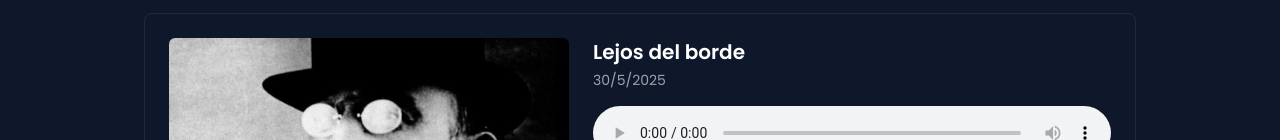
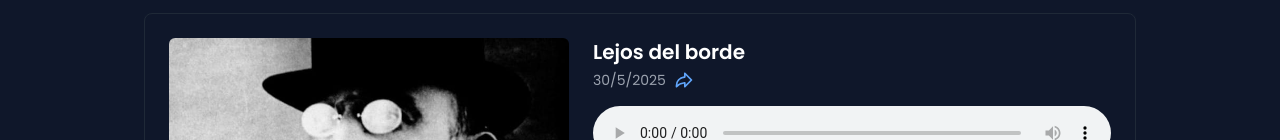
Before and after one commit to lucasmingarro/veivi-records, a Next.js app: page / in a window 1280 px wide. Shown: the part 660-800 px from the top of the page. Built offline with nearby package versions, Linux system fonts and the light colour scheme.

Commit message:
feat: add react-hot-toast for share confirmation
- Replace alert() in handleShare with toast.success
- Configure Toaster in layout.js with custom styles
- Display "Link copied to clipboard!" on success
- Display "Error copying the link!" on error

```diff
--- a/package.json
+++ b/package.json
@@ -25,6 +25,7 @@
     "react-countup": "^6.5.3",
     "react-dom": "^18.3.1",
     "react-feather": "^2.0.10",
+    "react-hot-toast": "^2.5.2",
     "react-infinite-scroll-component": "^6.1.0",
     "react-modal-video": "^2.0.0",
     "react-router-dom": "^7.0.1",
--- a/src/app/components/Feed.js
+++ b/src/app/components/Feed.js
@@ -5,20 +5,35 @@ import ReactAudioPlayer from "react-audio-player";
 import InfiniteScroll from "react-infinite-scroll-component";
 import Image from "next/image";
 import postsData from "../Data/posts";
+import { UilShare } from '@iconscout/react-unicons';
+import toast from 'react-hot-toast';
+import { useSearchParams } from 'next/navigation';
 
 export default function Feed() {
   const [posts, setPosts] = useState([]);
   const [visiblePosts, setVisiblePosts] = useState([]);
-  const [expandedPosts, setExpandedPosts] = useState([]); // IDs de los posts expandidos
+  const [expandedPosts, setExpandedPosts] = useState([]);
   const [hasMore, setHasMore] = useState(true);
+  const searchParams = useSearchParams();
+  const scrollTo = searchParams.get('scrollTo');
 
   useEffect(() => {
     const sortedPosts = [...postsData].sort(
       (a, b) => new Date(b.date) - new Date(a.date)
-    );
+    ).map((post, index) => ({
+      ...post,
+      id: post.id || `post-${index}`
+    }));
+
     setPosts(sortedPosts);
-    setVisiblePosts(sortedPosts.slice(0, 5)); // Mostrar los primeros 5
-  }, []);
+
+    if (scrollTo) {
+      setVisiblePosts(sortedPosts); // Cargamos todos los posts si hay scrollTo
+      setHasMore(false);
+    } else {
+      setVisiblePosts(sortedPosts.slice(0, 5));
+    }
+  }, [scrollTo]);
 
   const loadMorePosts = () => {
     const currentLength = visiblePosts.length;
@@ -32,9 +47,18 @@ export default function Feed() {
   const toggleContent = (postId) => {
     setExpandedPosts((prev) =>
       prev.includes(postId)
-        ? prev.filter((id) => id !== postId) // Quita el ID si ya está expandido
-        : [...prev, postId] // Agrega el ID si no está expandido
+        ? prev.filter((id) => id !== postId)
+        : [...prev, postId]
     );
+  };
+
+  const handleShare = (postId) => {
+    const url = `${window.location.origin}?scrollTo=${postId}`;
+    navigator.clipboard.writeText(url).then(() => {
+      toast.success('Link copied!');
+    }).catch(() => {
+      toast.error('Error copying the link!');
+    });
   };
 
   const MAX_CHARACTERS = 350;
@@ -60,13 +84,13 @@ export default function Feed() {
             </p>
           }
           style={{
-            overflow: "hidden", // Asegura que no cause desbordamiento horizontal
-            maxWidth: "100%", // Limita el ancho
+            overflow: "hidden",
+            maxWidth: "100%",
           }}
         >
           <div className="grid gap-8">
             {visiblePosts.map((post) => {
-              const isExpanded = expandedPosts.includes(post.id); // Comprueba si el post está expandido
+              const isExpanded = expandedPosts.includes(post.id);
               const contentToDisplay = isExpanded
                 ? post.content
                 : `${post.content.slice(0, MAX_CHARACTERS)}...`;
@@ -74,6 +98,7 @@ export default function Feed() {
               return (
                 <div
                   key={post.id}
+                  id={post.id}
                   className="p-6 border rounded-lg shadow-md bg-white dark:bg-slate-900 dark:border-gray-800 transition-colors flex flex-col md:flex-row items-start md:items-start md:gap-6 gap-4"
                 >
                   {post.image && post.imagePosition === "left" && (
@@ -88,16 +113,21 @@ export default function Feed() {
                     </div>
                   )}
                   <div className="w-full flex-1">
-                    {/* Título y Fecha */}
                     <div>
                       <h3 className="text-xl font-semibold mb-1 text-dark dark:text-white transition-colors">
                         {post.title}
                       </h3>
-                      <p className="text-gray-500 text-sm mb-4 dark:text-gray-400 transition-colors">
+                      <p className="text-gray-500 text-sm mb-4 dark:text-gray-400 transition-colors flex items-center">
                         {new Date(new Date(post.date).setHours(new Date(post.date).getHours() + 3)).toLocaleDateString('es-AR')}
+                        <button
+                          onClick={() => handleShare(post.id)}
+                          title="Share"
+                          className="ml-2 text-blue-500 hover:text-blue-700 dark:text-blue-400 dark:hover:text-blue-600"
+                        >
+                          <UilShare size="20" />
+                        </button>
                       </p>
                     </div>
-                    {/* Reproductor de Audio */}
                     {post.audio && (
                       <ReactAudioPlayer
                         src={post.audio}
@@ -105,7 +135,6 @@ export default function Feed() {
                         className="mb-4 w-full"
                       />
                     )}
-                    {/* Texto de Contenido */}
                     {post.content && (
                       <div>
                         <p
@@ -134,7 +163,6 @@ export default function Feed() {
                         )}
                       </div>
                     )}
-                    {/* Attachments */}
                     {post.attachments && post.attachments.length > 0 && (
                       <div className="mt-4">
                         <ul className="list-disc pl-5">
--- a/src/app/layout.js
+++ b/src/app/layout.js
@@ -2,6 +2,7 @@ import "../app/assets/css/tailwind.css";
 import '../app/assets/css/materialdesignicons.min.css';
 import { Poppins } from 'next/font/google';
 import Head from "next/head";
+import { Toaster } from 'react-hot-toast'; // 👈 Importá el Toaster
 
 const poppins = Poppins({
   subsets: ['latin'],
@@ -74,7 +75,19 @@ export default function RootLayout({ children }) {
         className={`${poppins.variable} font-poppins text-base text-black dark:text-white dark:bg-slate-900`}
       >
         {children}
+        <Toaster
+          position="top-right"
+          toastOptions={{
+            style: {
+              background: '#1f2937',
+              color: '#f9fafb',
+              fontSize: '14px',
+              padding: '10px 16px',
+              borderRadius: '8px',
+            },
+          }}
+        />
       </body>
     </html>
   );
-};
+}
```
Also changed, not shown: 1 other file (tests, documents, lock files or other folders).
